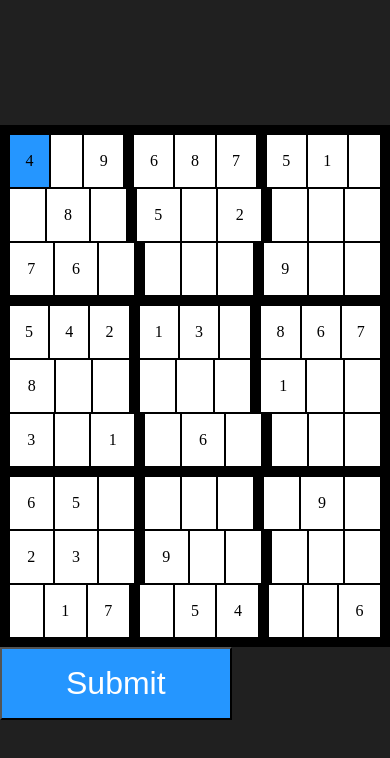
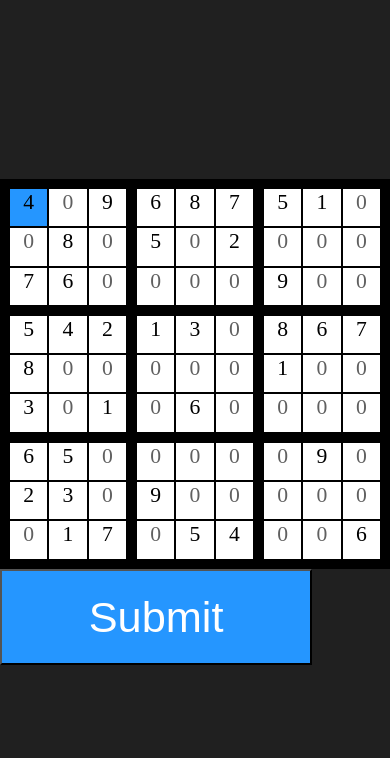
Before and after one commit to GABETROLL/react_sudoku, a React (Vite) app: page / in a window 390 px wide. Both pictures are taken after a click on the button "Easy". Shown: the top 758 px of the page. Built offline with nearby package versions, Linux system fonts and the light colour scheme.

Commit message:
Stretch board responsively

```diff
--- a/src/BoardComponent.tsx
+++ b/src/BoardComponent.tsx
@@ -18,7 +18,7 @@ function Cell({value, permanent, selected, select, showInvalid}:
   return (
     <td className={className} onClick={select}>
       <p>
-        {Board.validNumber(value) && value > 0 ? value.toString() : ''}
+        {Board.validNumber(value) ? value.toString() : '0'}
       </p>
     </td>
   );
@@ -52,8 +52,6 @@ export default function BoardComponent(
       const tableRow: Array<ReactElement> = [];
 
       for (const [x, cellInfo] of row.entries()) {
-        // TODO: ADD PROP TO CELL TO INDICATE IF IT'S PERMANENT,
-        // AND MAKE `Cell` DISPLAY ITSELF AND FUNCTION AS SUCH.
         tableRow.push(
           <Cell
             key={`${y}${x}`}
--- a/src/Game.css
+++ b/src/Game.css
@@ -4,32 +4,32 @@
 }
 
 .board {
+  width: 18em;
+  height: 18em;
   background-color: white;
+
+  display: flex;
+}
+
+.boardBody {
+  flex: auto;
+
   display: flex;
   flex-direction: column;
 }
 
-.boardBody {
+.boardBody > tr {
+  flex: auto;
   display: flex;
-  flex-direction: column;
-  justify-content: space-between;
-}
-
-.boardBody > tr {
-  display: flex;
-  justify-content: space-between;
 }
 
 .cell {
-  font-size: 2em;
-
   text-align: center;
   border-width: 1px;
   border-color: black;
   border-style: solid;
 
-  flex-grow: 1;
-  font-size: 1rem;
+  flex: auto;
 }
 .cell:nth-child(3n - 2) {
   border-left-width: 10px;
@@ -42,6 +42,10 @@ tr:nth-child(3n - 2) > .cell {
 }
 tr:nth-child(9) > .cell {
   border-bottom-width: 10px;
+}
+
+.cell > p {
+  margin: 0;
 }
 
 .permanent {
--- a/src/Game.tsx
+++ b/src/Game.tsx
@@ -86,7 +86,6 @@ export default function Game(
     }
   );
 
-  // TODO: LET THE PLAYER KNOW THEY'VE WON
   return (
     <>
       <BoardComponent
--- a/src/index.css
+++ b/src/index.css
@@ -27,6 +27,8 @@ a:hover {
   --base-color: #202020;
   --primary-color: #2596ff;
   --bright-color: #FFFFFF;
+
+  font-size: calc(50vmin / 9);
 }
 
 body {
```
